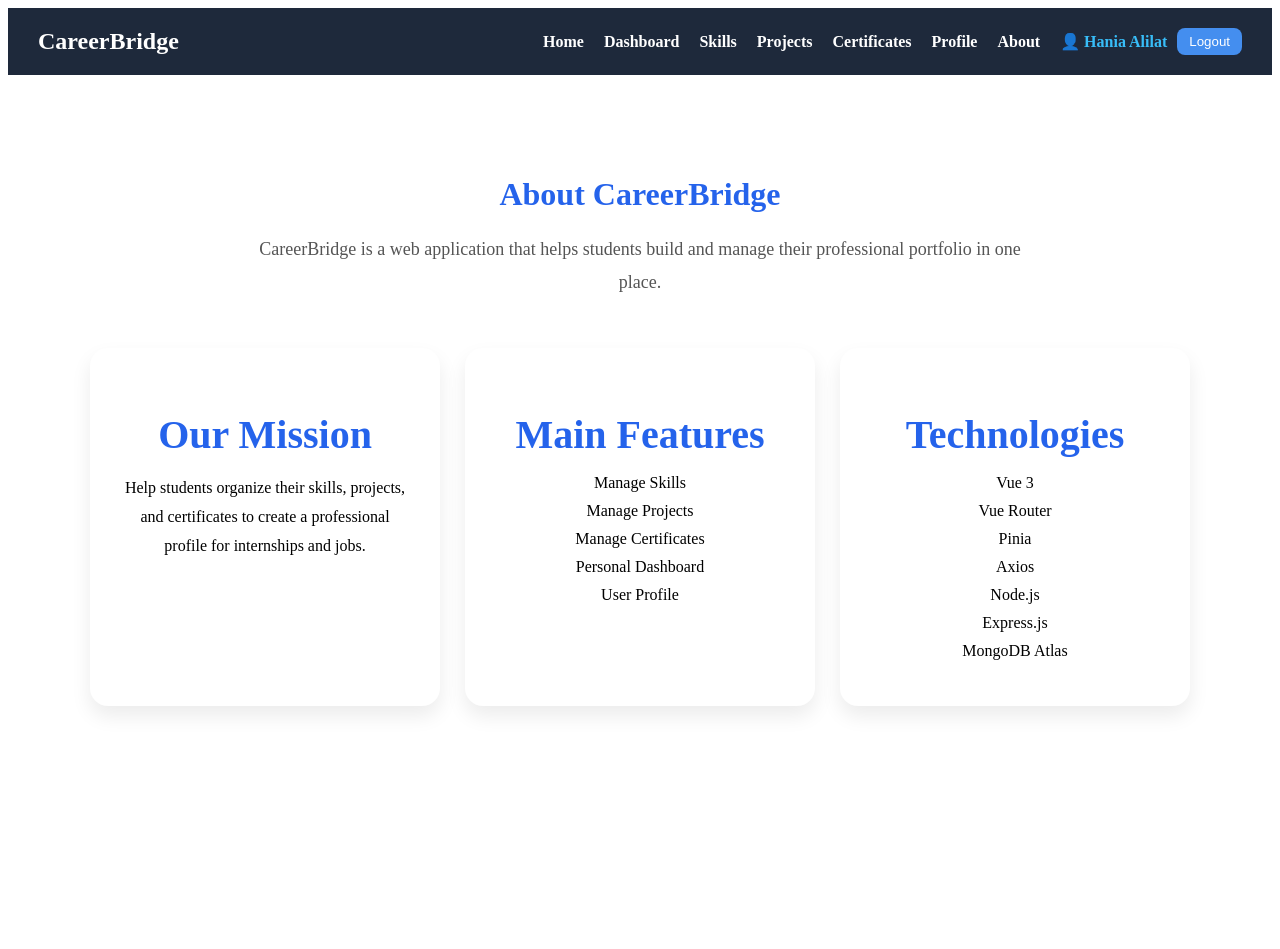
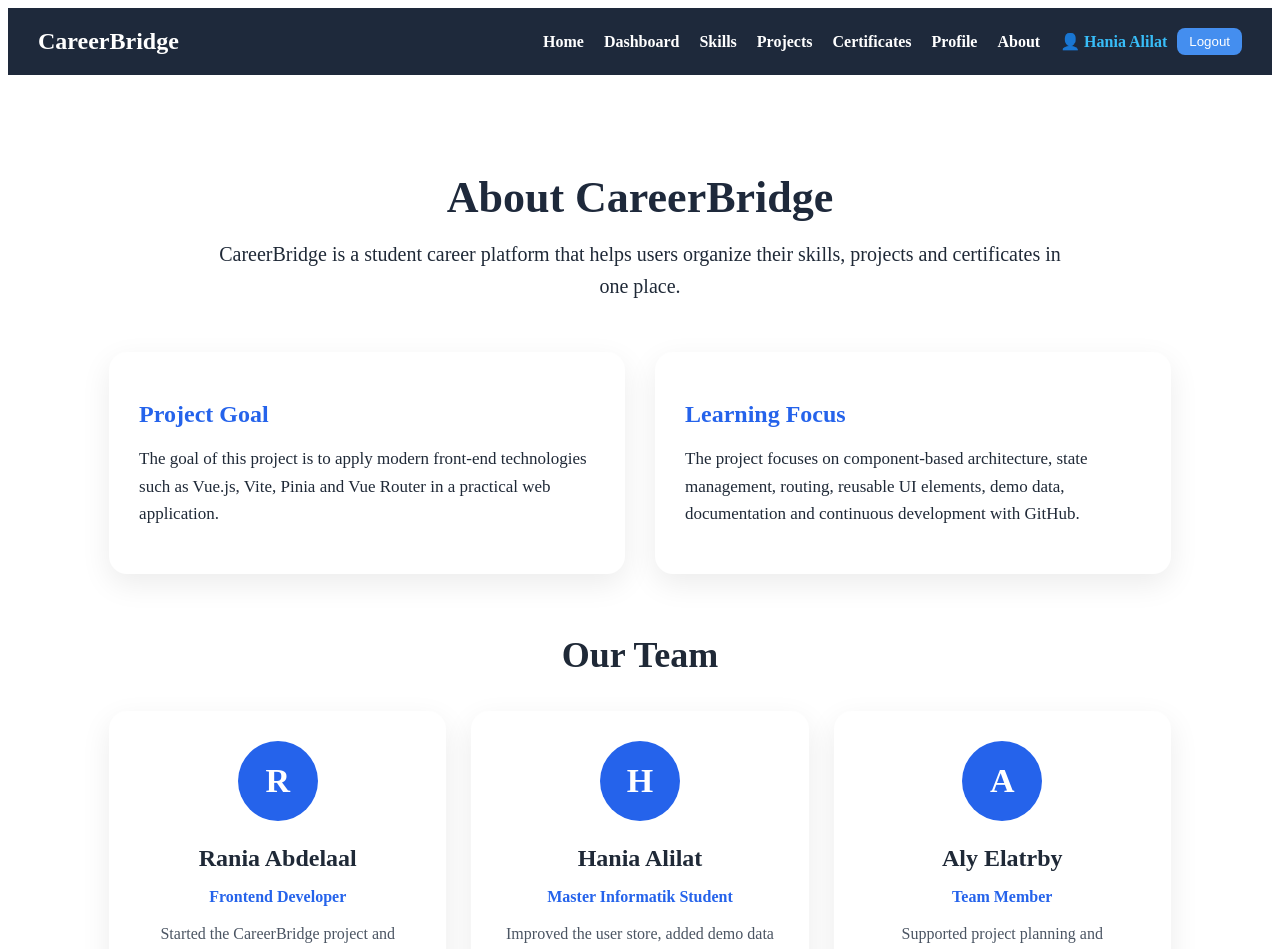
Before and after one commit to Raniaelsayed12/CareerBridge, a Vue app: page /about in a window 1280 px wide. Shown: the top 949 px of the page. Before the commit the page ends 800 px from the top, so only its background shows below. Built offline with nearby package versions, Linux system fonts and the light colour scheme.

Commit message:
Add team members section to About page

```diff
--- a/src/stores/userStore.js
+++ b/src/stores/userStore.js
@@ -14,7 +14,8 @@ const demoProjects = [
     _id: "project-1",
     name: "CareerBridge",
     github: "https://github.com/Raniaelsayed12/CareerBridge",
-    description: "A platform for students to organize skills, projects and certificates.",
+    description:
+      "A platform for students to organize skills, projects and certificates.",
   },
   {
     _id: "project-2",
@@ -27,6 +28,26 @@ const demoProjects = [
 const demoCertificates = [
   { _id: "cert-1", name: "GitHub Introduction", provider: "GitHub Skills" },
   { _id: "cert-2", name: "Vue Basics", provider: "University Project" },
+];
+
+const demoTeamMembers = [
+  {
+    name: "Rania Abdelaal",
+    role: "Frontend Developer",
+    contribution:
+      "Started the CareerBridge project and implemented the first UI pages.",
+  },
+  {
+    name: "Hania Alilat",
+    role: "Master Informatik Student",
+    contribution:
+      "Improved the user store, added demo data and dashboard statistics.",
+  },
+  {
+    name: "Aly Elatrby",
+    role: "Team Member",
+    contribution: "Supported project planning and development.",
+  },
 ];
 
 export const useUserStore = defineStore("user", {
@@ -44,6 +65,7 @@ export const useUserStore = defineStore("user", {
     skills: demoSkills,
     projects: demoProjects,
     certificates: demoCertificates,
+    teamMembers: demoTeamMembers,
   }),
 
   getters: {
@@ -63,7 +85,9 @@ export const useUserStore = defineStore("user", {
       ];
 
       const completedFields = profileFields.filter(Boolean).length;
-      const profileProgress = Math.round((completedFields / profileFields.length) * 40);
+      const profileProgress = Math.round(
+        (completedFields / profileFields.length) * 40
+      );
 
       const activityProgress =
         state.skills.length * 5 +
@@ -81,8 +105,16 @@ export const useUserStore = defineStore("user", {
         const projects = await api.get("/projects");
         const certificates = await api.get("/certificates");
 
-        this.skills = Array.isArray(skills.data) && skills.data.length > 0 ? skills.data : demoSkills;
-        this.projects = Array.isArray(projects.data) && projects.data.length > 0 ? projects.data : demoProjects;
+        this.skills =
+          Array.isArray(skills.data) && skills.data.length > 0
+            ? skills.data
+            : demoSkills;
+
+        this.projects =
+          Array.isArray(projects.data) && projects.data.length > 0
+            ? projects.data
+            : demoProjects;
+
         this.certificates =
           Array.isArray(certificates.data) && certificates.data.length > 0
             ? certificates.data
--- a/src/views/About.vue
+++ b/src/views/About.vue
@@ -1,118 +1,171 @@
 <script setup>
 import Navbar from "../components/Navbar.vue/Navbar.vue";
+import { useUserStore } from "../stores/userStore";
+
+const user = useUserStore();
 </script>
 
 <template>
   <Navbar />
 
-  <div class="about-container">
+  <main class="about-page">
+    <section class="hero-section">
+      <h1>About CareerBridge</h1>
+      <p>
+        CareerBridge is a student career platform that helps users organize
+        their skills, projects and certificates in one place.
+      </p>
+    </section>
 
-    <h1>About CareerBridge</h1>
-
-    <p class="intro">
-      CareerBridge is a web application that helps students build and manage
-      their professional portfolio in one place.
-    </p>
-
-    <div class="cards">
-
-      <div class="card">
-        <h2>Our Mission</h2>
-
+    <section class="info-section">
+      <div class="info-card">
+        <h2>Project Goal</h2>
         <p>
-          Help students organize their skills, projects, and certificates
-          to create a professional profile for internships and jobs.
+          The goal of this project is to apply modern front-end technologies
+          such as Vue.js, Vite, Pinia and Vue Router in a practical web
+          application.
         </p>
       </div>
 
-      <div class="card">
-        <h2>Main Features</h2>
+      <div class="info-card">
+        <h2>Learning Focus</h2>
+        <p>
+          The project focuses on component-based architecture, state management,
+          routing, reusable UI elements, demo data, documentation and continuous
+          development with GitHub.
+        </p>
+      </div>
+    </section>
 
-        <ul>
-          <li>Manage Skills</li>
-          <li>Manage Projects</li>
-          <li>Manage Certificates</li>
-          <li>Personal Dashboard</li>
-          <li>User Profile</li>
-        </ul>
+    <section class="team-section">
+      <h2>Our Team</h2>
+
+      <div class="team-grid">
+        <div
+          v-for="member in user.teamMembers"
+          :key="member.name"
+          class="team-card"
+        >
+          <div class="avatar">
+            {{ member.name.charAt(0) }}
+          </div>
+
+          <h3>{{ member.name }}</h3>
+          <p class="role">{{ member.role }}</p>
+          <p class="contribution">{{ member.contribution }}</p>
+        </div>
       </div>
-
-      <div class="card">
-        <h2>Technologies</h2>
-
-        <ul>
-          <li>Vue 3</li>
-          <li>Vue Router</li>
-          <li>Pinia</li>
-          <li>Axios</li>
-          <li>Node.js</li>
-          <li>Express.js</li>
-          <li>MongoDB Atlas</li>
-        </ul>
-      </div>
-
-    </div>
-
-  </div>
+    </section>
+  </main>
 </template>
 
 <style scoped>
-
-.about-container{
-  max-width:1100px;
-  margin:60px auto;
-  padding:20px;
-  text-align:center;
+.about-page {
+  padding: 60px 8%;
+  color: #1f2937;
 }
 
-.about-container h1{
-  color:#2563eb;
-  margin-bottom:20px;
+.hero-section {
+  text-align: center;
+  margin-bottom: 50px;
 }
 
-.intro{
-  max-width:800px;
-  margin:auto;
-  font-size:18px;
-  line-height:1.8;
-  color:#555;
+.hero-section h1 {
+  font-size: 44px;
+  color: #1e293b;
+  margin-bottom: 15px;
 }
 
-.cards{
-  display:grid;
-  grid-template-columns:repeat(auto-fit,minmax(280px,1fr));
-  gap:25px;
-  margin-top:50px;
+.hero-section p {
+  font-size: 20px;
+  max-width: 850px;
+  margin: 0 auto;
+  line-height: 1.6;
 }
 
-.card{
-  background:white;
-  padding:30px;
-  border-radius:18px;
-  box-shadow:0 10px 20px rgba(0,0,0,.08);
-  transition:.3s;
+.info-section {
+  display: grid;
+  grid-template-columns: repeat(2, 1fr);
+  gap: 30px;
+  margin-bottom: 60px;
 }
 
-.card:hover{
-  transform:translateY(-8px);
+.info-card,
+.team-card {
+  background: white;
+  border-radius: 18px;
+  padding: 30px;
+  box-shadow: 0 10px 30px rgba(0, 0, 0, 0.08);
 }
 
-.card h2{
-  color:#2563eb;
-  margin-bottom:15px;
+.info-card h2 {
+  color: #2563eb;
+  margin-bottom: 15px;
 }
 
-.card p{
-  line-height:1.8;
+.info-card p {
+  line-height: 1.6;
+  font-size: 17px;
 }
 
-.card ul{
-  list-style:none;
-  padding:0;
+.team-section {
+  text-align: center;
 }
 
-.card li{
-  margin:10px 0;
+.team-section h2 {
+  font-size: 36px;
+  margin-bottom: 35px;
 }
 
+.team-grid {
+  display: grid;
+  grid-template-columns: repeat(3, 1fr);
+  gap: 25px;
+}
+
+.team-card {
+  text-align: center;
+}
+
+.avatar {
+  width: 80px;
+  height: 80px;
+  border-radius: 50%;
+  background: #2563eb;
+  color: white;
+  font-size: 34px;
+  font-weight: bold;
+  display: flex;
+  align-items: center;
+  justify-content: center;
+  margin: 0 auto 20px;
+}
+
+.team-card h3 {
+  font-size: 24px;
+  margin-bottom: 8px;
+}
+
+.role {
+  color: #2563eb;
+  font-weight: bold;
+  margin-bottom: 15px;
+}
+
+.contribution {
+  font-size: 16px;
+  line-height: 1.5;
+  color: #4b5563;
+}
+
+@media (max-width: 900px) {
+  .info-section,
+  .team-grid {
+    grid-template-columns: 1fr;
+  }
+
+  .hero-section h1 {
+    font-size: 34px;
+  }
+}
 </style>
```
